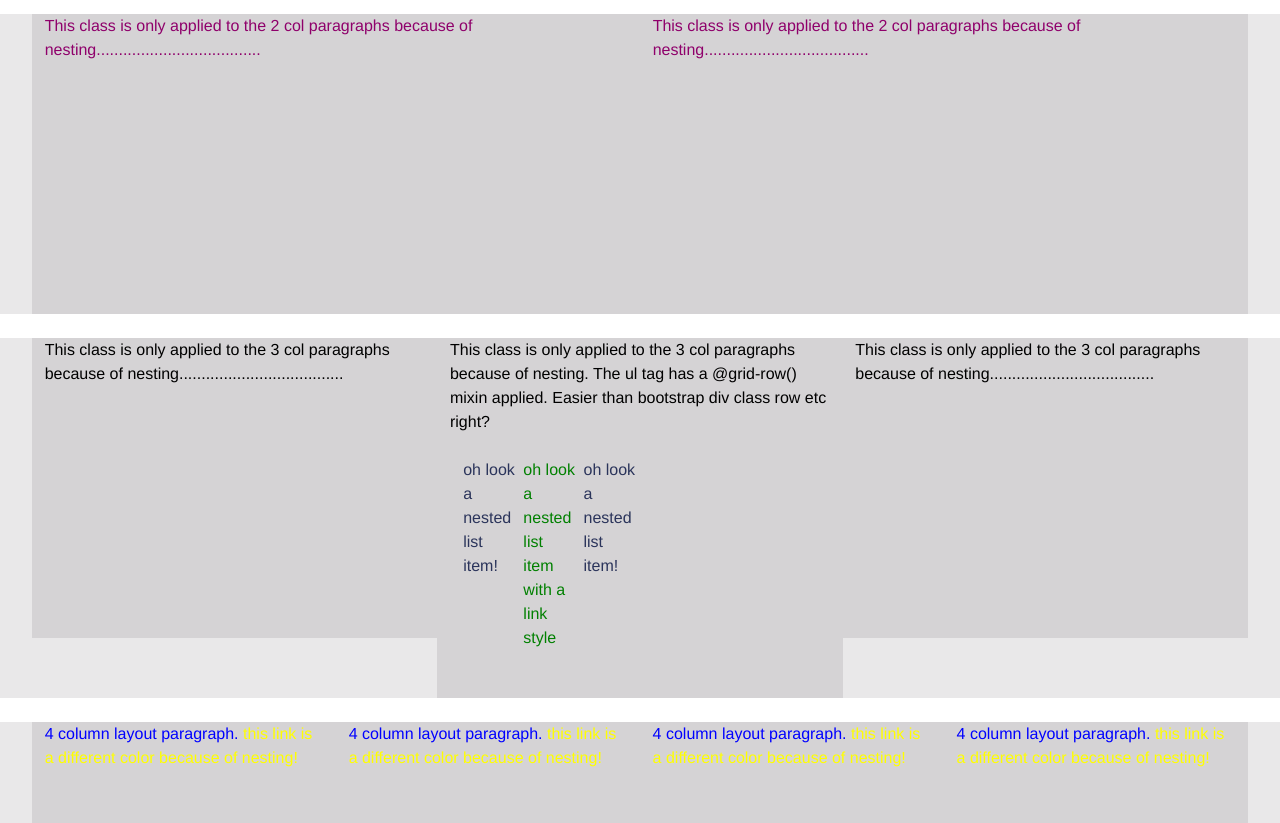
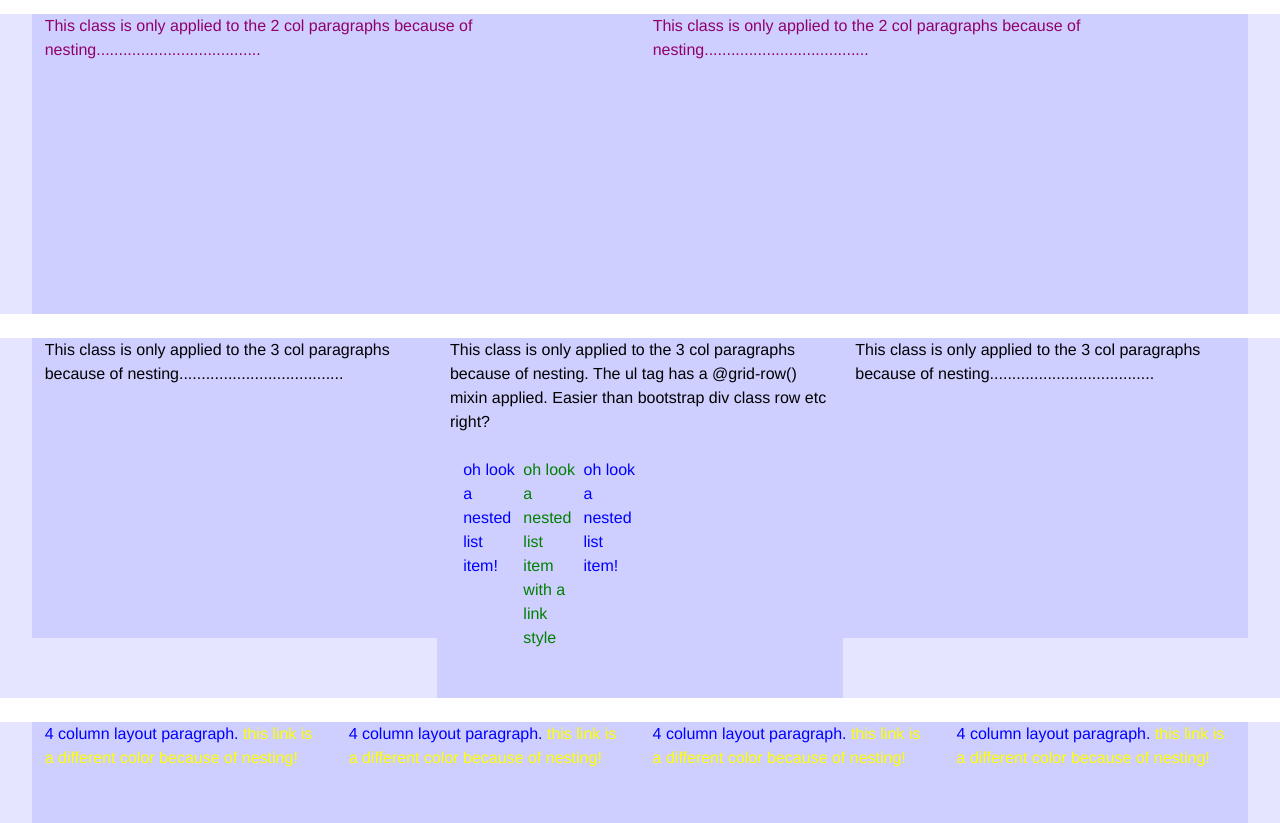
Before and after one commit to Kadee80/SASS_Starter, a plain HTML site: page index.html in a window 1280 px wide. Shown: the part 133-956 px from the top of the page. Drawn offline with nearby package versions, Linux system fonts and the light colour scheme; files that its build step writes are made by us from their sources.

Commit message:
updated vars

```diff
--- a/sass/main.scss
+++ b/sass/main.scss
@@ -8,7 +8,7 @@ h2 {
     color: $primary-pink;
 }
 
-div {
+div{
     background-color: $div-bg;
     min-height: 300px;
 }
--- a/sass/util/vars.scss
+++ b/sass/util/vars.scss
@@ -7,8 +7,8 @@ $stack-sans   : 'Helvetica Neue', Helvetica, Arial, sans-serif;
 /* Color Scheme */
 $primary-pink   : rgba(143,0,107,1);
 $primary-black: rgba(41,30,38,1);
-$primary-blue : rgba(43,52,91,1);
-$div-bg: rgba(41,30,38,0.1);
+$primary-blue : rgba(0,0,255,1);
+$div-bg: rgba(0,0,255,0.1);
 
 
 /* Responsive Breakpoints */
```
